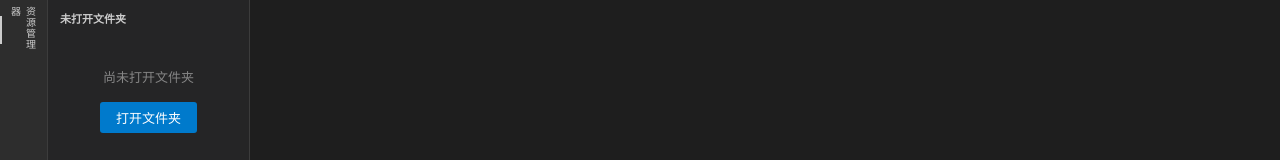
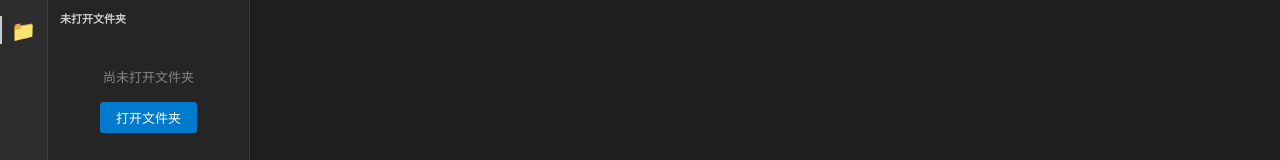
Before and after one commit to axd0078/IDE, a React (Vite) app: page / in a window 1280 px wide. Shown: the top 160 px of the page. Built offline with nearby package versions, Linux system fonts and the light colour scheme.

Commit message:
滚动：EditorView.theme强制flex高度链；侧栏：📁图标替代竖排文字

```diff
--- a/src/components/EditorPanel/CodeEditor.module.css
+++ b/src/components/EditorPanel/CodeEditor.module.css
@@ -7,12 +7,17 @@
   overflow: hidden;
 }
 
+/* @uiw/react-codemirror 外层 wrapper */
+.editor > div {
+  height: 100%;
+  overflow: hidden;
+}
+
 .editor :global(.cm-editor) {
   height: 100%;
 }
 
 .editor :global(.cm-scroller) {
-  overflow: auto !important;
   font-family: var(--font-mono);
   font-size: 14px;
 }
--- a/src/components/EditorPanel/CodeEditor.tsx
+++ b/src/components/EditorPanel/CodeEditor.tsx
@@ -5,6 +5,19 @@ import { vscodeDark } from '@uiw/codemirror-theme-vscode';
 import { keymap, EditorView } from '@codemirror/view';
 import { useEditorStore } from '../../store/useEditorStore';
 import styles from './CodeEditor.module.css';
+
+// 强制 CodeMirror 内部 flex 高度链路，确保滚动容器撑满并滚动
+const forceScroller = EditorView.theme({
+  '&': {
+    height: '100%',
+    display: 'flex',
+    flexDirection: 'column',
+  },
+  '.cm-scroller': {
+    flex: '1 1 0',
+    overflow: 'auto',
+  },
+});
 
 interface CodeEditorProps {
   fileId: string;
@@ -51,7 +64,7 @@ export function CodeEditor({ fileId, content }: CodeEditorProps) {
         value={content}
         height="100%"
         theme={vscodeDark}
-        extensions={[cpp(), EditorView.lineWrapping, saveKeymap]}
+        extensions={[cpp(), EditorView.lineWrapping, saveKeymap, forceScroller]}
         onChange={handleChange}
         onUpdate={handleUpdate}
         basicSetup={{
--- a/src/components/Sidebar/Sidebar.module.css
+++ b/src/components/Sidebar/Sidebar.module.css
@@ -25,6 +25,7 @@
   justify-content: center;
   cursor: default;
   position: relative;
+  font-size: 20px;
 }
 
 .activityIconActive::before {
@@ -35,14 +36,6 @@
   bottom: 10px;
   width: 2px;
   background: var(--text-primary);
-}
-
-.activityLabel {
-  writing-mode: vertical-rl;
-  font-size: 10px;
-  color: var(--text-primary);
-  letter-spacing: 1px;
-  user-select: none;
 }
 
 .explorer {
--- a/src/components/Sidebar/Sidebar.tsx
+++ b/src/components/Sidebar/Sidebar.tsx
@@ -14,7 +14,7 @@ export function Sidebar() {
     <div className={styles.sidebar}>
       <div className={styles.activityBar}>
         <div className={`${styles.activityIcon} ${styles.activityIconActive}`} title="资源管理器">
-          <span className={styles.activityLabel}>资源管理器</span>
+          📁
         </div>
       </div>
       <div className={styles.explorer}>
```
